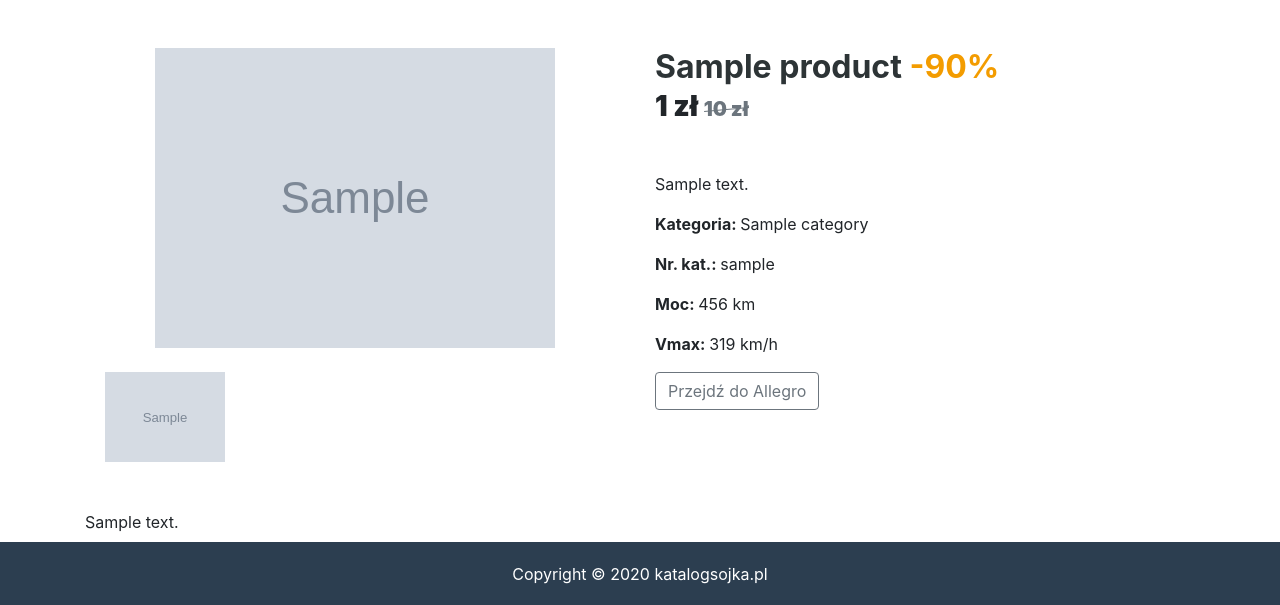
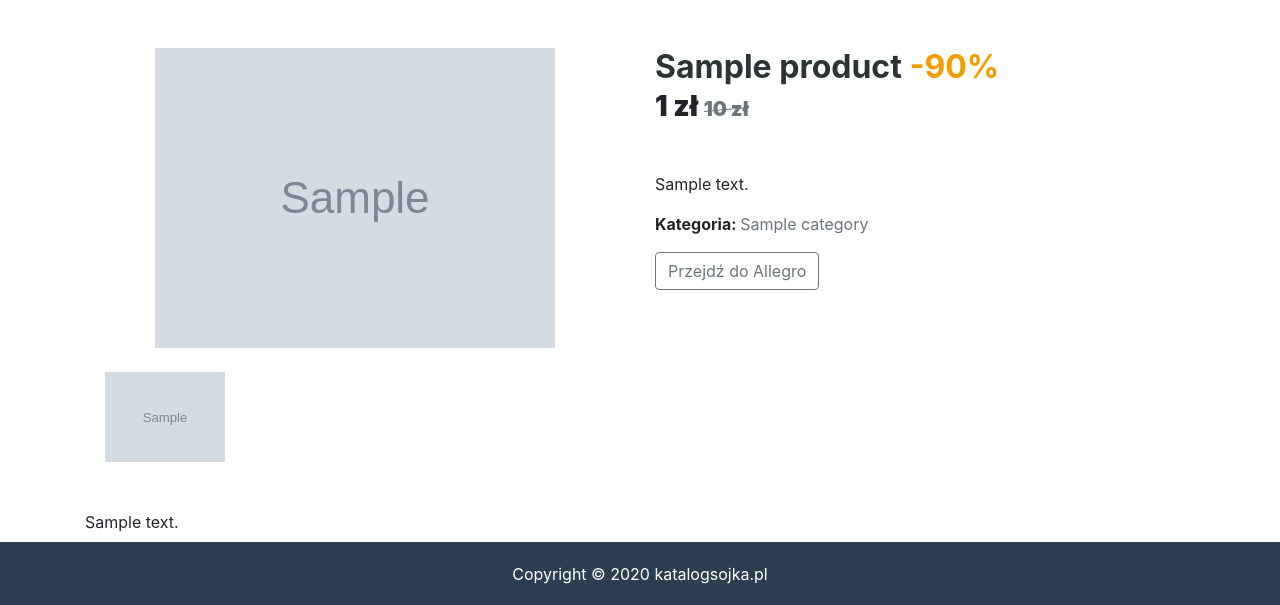
Before and after one commit to JedrzejMatuszewski/django_catalog, a Django app: a page that uses catalog/templates/catalog/product_detail.html in a window 1280 px wide. Shown: the part 83-688 px from the top of the page. Run offline with Django 3.2, Linux system fonts and the light colour scheme; tables that the repository leaves empty hold one stand-in row (values such as "Sample post"); grey boxes marked "Sample" are stand-in pictures; some libraries are stand-ins or nearby versions.

Commit message:
Edited product detail template

```diff
--- a/catalog/templates/catalog/product_detail.html
+++ b/catalog/templates/catalog/product_detail.html
@@ -60,13 +60,9 @@
                 <p class="ml-xl-0 ml-4">{{ product_obj.short_description }}</p>
 
                 <p class="ml-xl-0 ml-4">
-                    <strong>Kategoria: </strong>{{ product_obj.category }}</p>
-                <p class="ml-xl-0 ml-4">
-                    <strong>Nr. kat.: </strong>{{ product.slug }}</p>
-                <p class="ml-xl-0 ml-4">
-                    <strong>Moc: </strong>456 km</p>
-                <p class="ml-xl-0 ml-4">
-                    <strong>Vmax: </strong>319 km/h</p>
+                    <strong>Kategoria: </strong>
+                    <a href="{% url 'product-category' product_obj.category.slug %}"
+                        style="color: #6c757d;">{{ product_obj.category }}</a></p>
 
             </div>
 
```
